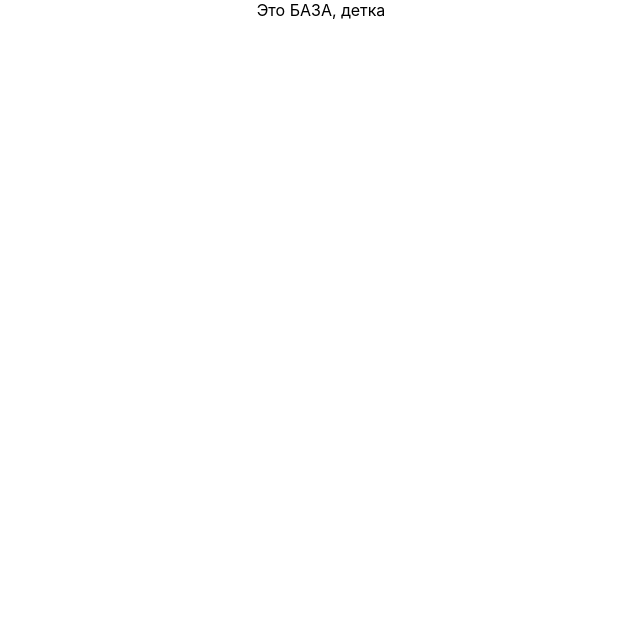
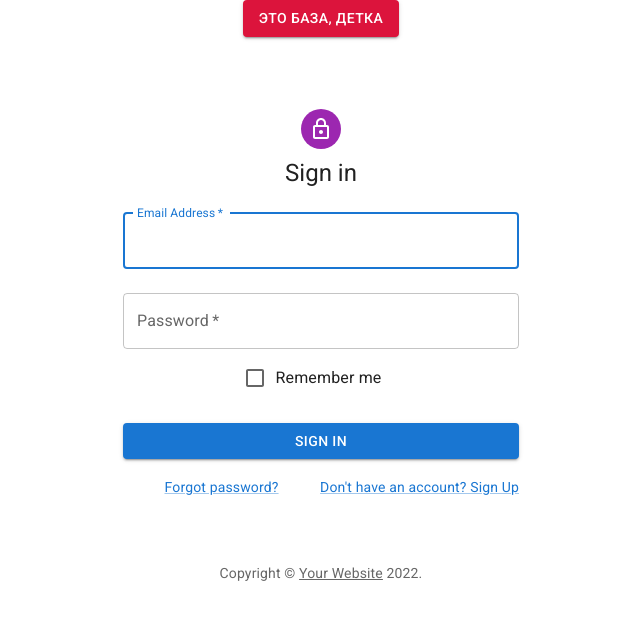
Before and after one commit to PlatenPrime/baza, a React (Create React App) app: page / in a window 1280 px wide. Shown: the top 620 px of the page, without its empty margins (319-959 px from the left). Built offline with nearby package versions, Linux system fonts and the light colour scheme.

Commit message:
Added MUI and test button and component

```diff
--- a/package.json
+++ b/package.json
@@ -3,6 +3,10 @@
   "version": "0.1.0",
   "private": true,
   "dependencies": {
+    "@emotion/react": "^11.9.0",
+    "@emotion/styled": "^11.8.1",
+    "@mui/icons-material": "^5.8.0",
+    "@mui/material": "^5.8.1",
     "@testing-library/jest-dom": "^5.16.4",
     "@testing-library/react": "^13.2.0",
     "@testing-library/user-event": "^13.5.0",
--- a/public/index.html
+++ b/public/index.html
@@ -1,14 +1,20 @@
 <!DOCTYPE html>
 <html lang="en">
+
 <head>
 	<meta charset="utf-8" />
 	<link rel="icon" href="%PUBLIC_URL%/favicon.ico" />
+
+	<link rel="stylesheet" href="https://fonts.googleapis.com/css?family=Roboto:300,400,500,700&display=swap" />
+
+
+	<link rel="stylesheet" href="https://fonts.googleapis.com/icon?family=Material+Icons" />
+
+
+
 	<meta name="viewport" content="width=device-width, initial-scale=1" />
 	<meta name="theme-color" content="#000000" />
-    <meta
-      name="description"
-      content="Web site created using create-react-app"
-    />
+	<meta name="description" content="Web site created using create-react-app" />
 	<link rel="apple-touch-icon" href="%PUBLIC_URL%/logo192.png" />
 	<!--
       manifest.json provides metadata used when your web app is installed on a
@@ -26,6 +32,7 @@
     -->
 	<title>React App</title>
 </head>
+
 <body>
 	<noscript>You need to enable JavaScript to run this app.</noscript>
 	<div id="root"></div>
@@ -40,4 +47,5 @@
       To create a production bundle, use `npm run build` or `yarn build`.
     -->
 </body>
+
 </html>
--- a/src/App.css
+++ b/src/App.css
@@ -1,3 +1,4 @@
 .App {
   text-align: center;
+
 }
--- a/src/App.js
+++ b/src/App.js
@@ -1,9 +1,14 @@
 import logo from './logo.svg';
 import './App.css';
+import Button from '@mui/material/Button';
+import SignIn from './components/SignIn';
 
 function App() {
 	return (
-		<div className='App'>Это БАЗА, детка</div>
+		<div className='App'>
+			<Button variant="contained" style={{backgroundColor: "crimson"}}>Это БАЗА, детка</Button>
+<SignIn/>
+		</div>
 	);
 }
 
--- /dev/null
+++ b/src/components/SignIn.jsx
@@ -0,0 +1,110 @@
+import * as React from 'react';
+import Avatar from '@mui/material/Avatar';
+import Button from '@mui/material/Button';
+import CssBaseline from '@mui/material/CssBaseline';
+import TextField from '@mui/material/TextField';
+import FormControlLabel from '@mui/material/FormControlLabel';
+import Checkbox from '@mui/material/Checkbox';
+import Link from '@mui/material/Link';
+import Grid from '@mui/material/Grid';
+import Box from '@mui/material/Box';
+import LockOutlinedIcon from '@mui/icons-material/LockOutlined';
+import Typography from '@mui/material/Typography';
+import Container from '@mui/material/Container';
+import { createTheme, ThemeProvider } from '@mui/material/styles';
+
+function Copyright(props) {
+	return (
+		<Typography variant="body2" color="text.secondary" align="center" {...props}>
+			{'Copyright © '}
+			<Link color="inherit" href="https://mui.com/">
+				Your Website
+			</Link>{' '}
+			{new Date().getFullYear()}
+			{'.'}
+		</Typography>
+	);
+}
+
+const theme = createTheme();
+
+export default function SignIn() {
+	const handleSubmit = (event) => {
+		event.preventDefault();
+		const data = new FormData(event.currentTarget);
+		console.log({
+			email: data.get('email'),
+			password: data.get('password'),
+		});
+	};
+
+	return (
+		<ThemeProvider theme={theme}>
+			<Container component="main" maxWidth="xs">
+				<CssBaseline />
+				<Box
+					sx={{
+						marginTop: 8,
+						display: 'flex',
+						flexDirection: 'column',
+						alignItems: 'center',
+					}}
+				>
+					<Avatar sx={{ m: 1, bgcolor: 'secondary.main' }}>
+						<LockOutlinedIcon />
+					</Avatar>
+					<Typography component="h1" variant="h5">
+						Sign in
+					</Typography>
+					<Box component="form" onSubmit={handleSubmit} noValidate sx={{ mt: 1 }}>
+						<TextField
+							margin="normal"
+							required
+							fullWidth
+							id="email"
+							label="Email Address"
+							name="email"
+							autoComplete="email"
+							autoFocus
+						/>
+						<TextField
+							margin="normal"
+							required
+							fullWidth
+							name="password"
+							label="Password"
+							type="password"
+							id="password"
+							autoComplete="current-password"
+						/>
+						<FormControlLabel
+							control={<Checkbox value="remember" color="primary" />}
+							label="Remember me"
+						/>
+						<Button
+							type="submit"
+							fullWidth
+							variant="contained"
+							sx={{ mt: 3, mb: 2 }}
+						>
+							Sign In
+						</Button>
+						<Grid container>
+							<Grid item xs>
+								<Link href="#" variant="body2">
+									Forgot password?
+								</Link>
+							</Grid>
+							<Grid item>
+								<Link href="#" variant="body2">
+									{"Don't have an account? Sign Up"}
+								</Link>
+							</Grid>
+						</Grid>
+					</Box>
+				</Box>
+				<Copyright sx={{ mt: 8, mb: 4 }} />
+			</Container>
+		</ThemeProvider>
+	);
+}
```
Also changed, not shown: 1 other file (tests, documents, lock files or other folders). Lines whose indentation alone changed are shown as unchanged.
